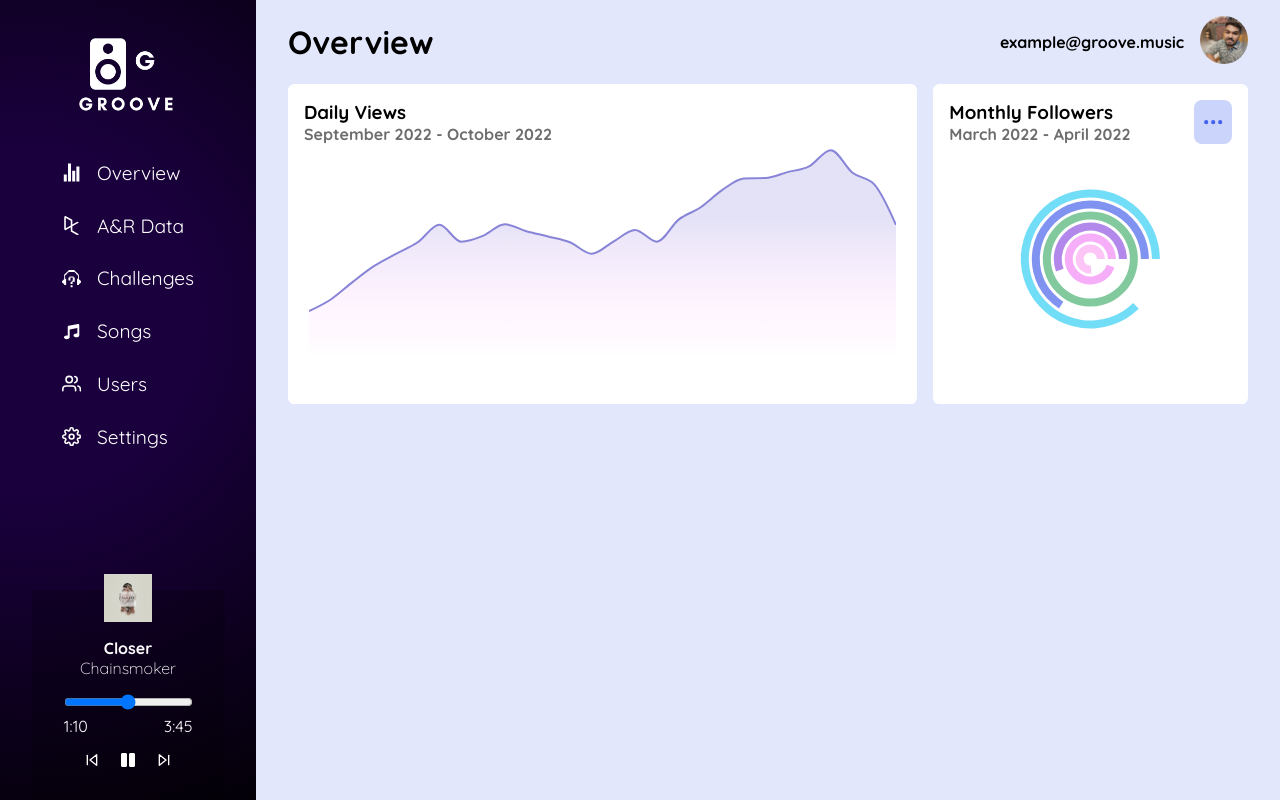
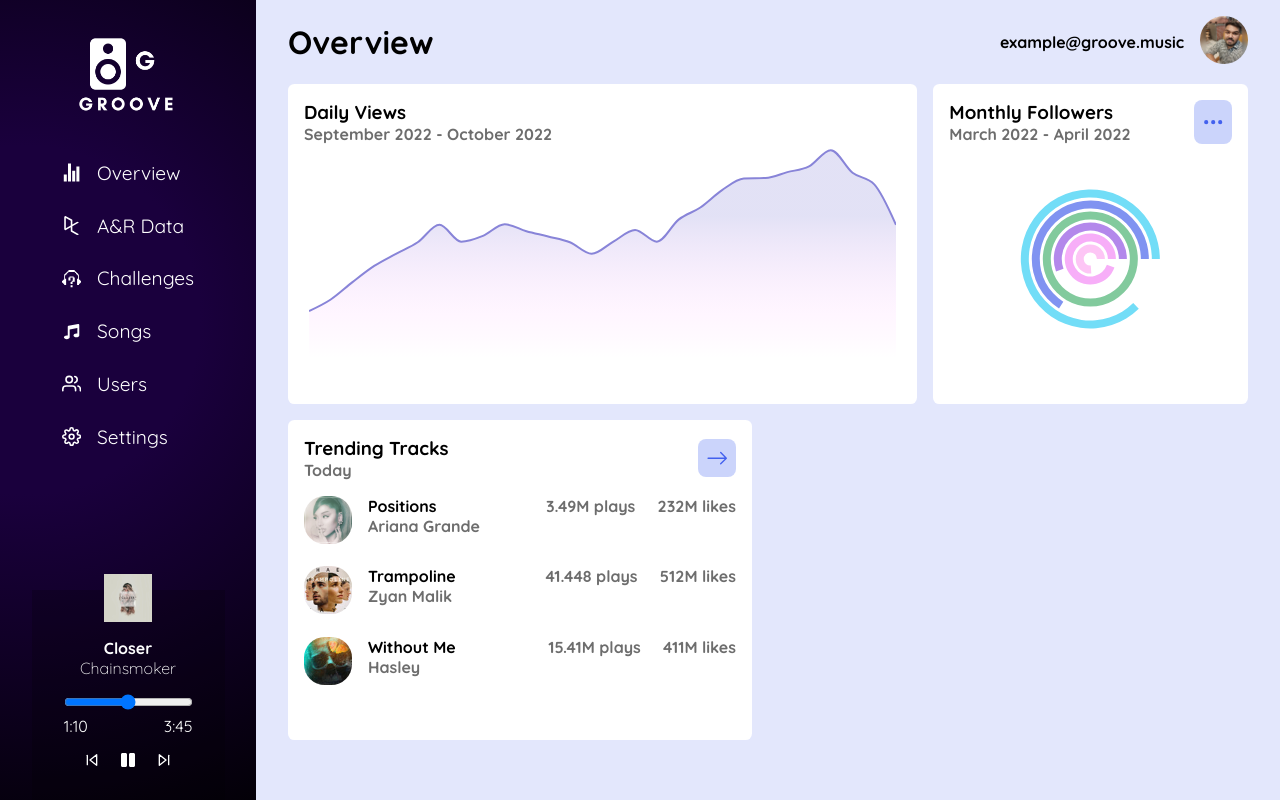
Before and after one commit to ZimmerF0/Dashboard-music, a React (Create React App) app: page / in a window 1280 px wide. Built offline with nearby package versions, Linux system fonts and the light colour scheme.

Commit message:
Tranding Tracks Card

```diff
--- a/src/components/Metrics.jsx
+++ b/src/components/Metrics.jsx
@@ -2,6 +2,7 @@ import React from "react";
 import Navbar from "./Navbar";
 import DailyMetric from "./DailyMetric";
 import MusicMetric from "./MusicMetric";
+import TrandingTracks from "./TrandingTracks";
 
 const Metrics = () => {
   return (
@@ -11,7 +12,9 @@ const Metrics = () => {
         <DailyMetric />
         <MusicMetric />
       </div>
-      <div className="grid__two"></div>
+      <div className="grid__two">
+        <TrandingTracks />
+      </div>
     </div>
   );
 };
--- a/src/components/TrandingTracks.jsx
+++ b/src/components/TrandingTracks.jsx
@@ -1,7 +1,62 @@
 import React from "react";
+import { BsArrowRight } from "react-icons/bs";
+import song1 from "../assets/song1.jpeg";
+import song2 from "../assets/song2.jpeg";
+import song3 from "../assets/song3.jpeg";
 
 const TrandingTracks = () => {
-  return <div>TrandingTracks</div>;
+  return (
+    <div className="tranding__tracks">
+      <div className="trending__info">
+        <div>
+          <h3>Trending Tracks</h3>
+          <span>Today</span>
+        </div>
+        <div className="icon">
+          <BsArrowRight />
+        </div>
+      </div>
+      <div className="trend">
+        <div className="trend__info">
+          <img src={song1} alt="song1" />
+          <div>
+            <h4>Positions</h4>
+            <span>Ariana Grande</span>
+          </div>
+        </div>
+        <div className="trend__meta">
+          <span>3.49M plays</span>
+          <span>232M likes</span>
+        </div>
+      </div>
+      <div className="trend">
+        <div className="trend__info">
+          <img src={song2} alt="song2" />
+          <div>
+            <h4>Trampoline</h4>
+            <span>Zyan Malik</span>
+          </div>
+        </div>
+        <div className="trend__meta">
+          <span>41.448 plays</span>
+          <span>512M likes</span>
+        </div>
+      </div>
+      <div className="trend">
+        <div className="trend__info">
+          <img src={song3} alt="song3" />
+          <div>
+            <h4>Without Me</h4>
+            <span>Hasley</span>
+          </div>
+        </div>
+        <div className="trend__meta">
+          <span>15.41M plays</span>
+          <span>411M likes</span>
+        </div>
+      </div>
+    </div>
+  );
 };
 
 export default TrandingTracks;
--- a/src/scss/components/_metrics.scss
+++ b/src/scss/components/_metrics.scss
@@ -22,5 +22,6 @@
     grid-template-columns: 2fr 1fr 1fr;
     gap: 1rem;
     height: 40%;
+    @include getTrandingTracksStyles;
   }
 }
--- a/src/scss/components/_trendingTracks.scss
+++ b/src/scss/components/_trendingTracks.scss
@@ -0,0 +1,34 @@
+@mixin getTrandingTracksStyles {
+  .tranding__tracks {
+    @include getCardStyles;
+    .trending__info {
+      margin-bottom: 1rem;
+      display: flex;
+      justify-content: space-between;
+      align-items: center;
+      @include getCardIconStyle;
+    }
+    .trend {
+      display: flex;
+      justify-content: space-between;
+      margin-bottom: 1.4rem;
+      gap: 1rem;
+      @media (max-width: 1080px) {
+        flex-direction: column;
+      }
+      &__info {
+        gap: 1rem;
+        // width: 40%;
+        display: flex;
+        img {
+          border-radius: 1.3rem;
+          height: 3rem;
+        }
+      }
+      &__meta {
+        display: flex;
+        gap: 1.4rem;
+      }
+    }
+  }
+}
```
